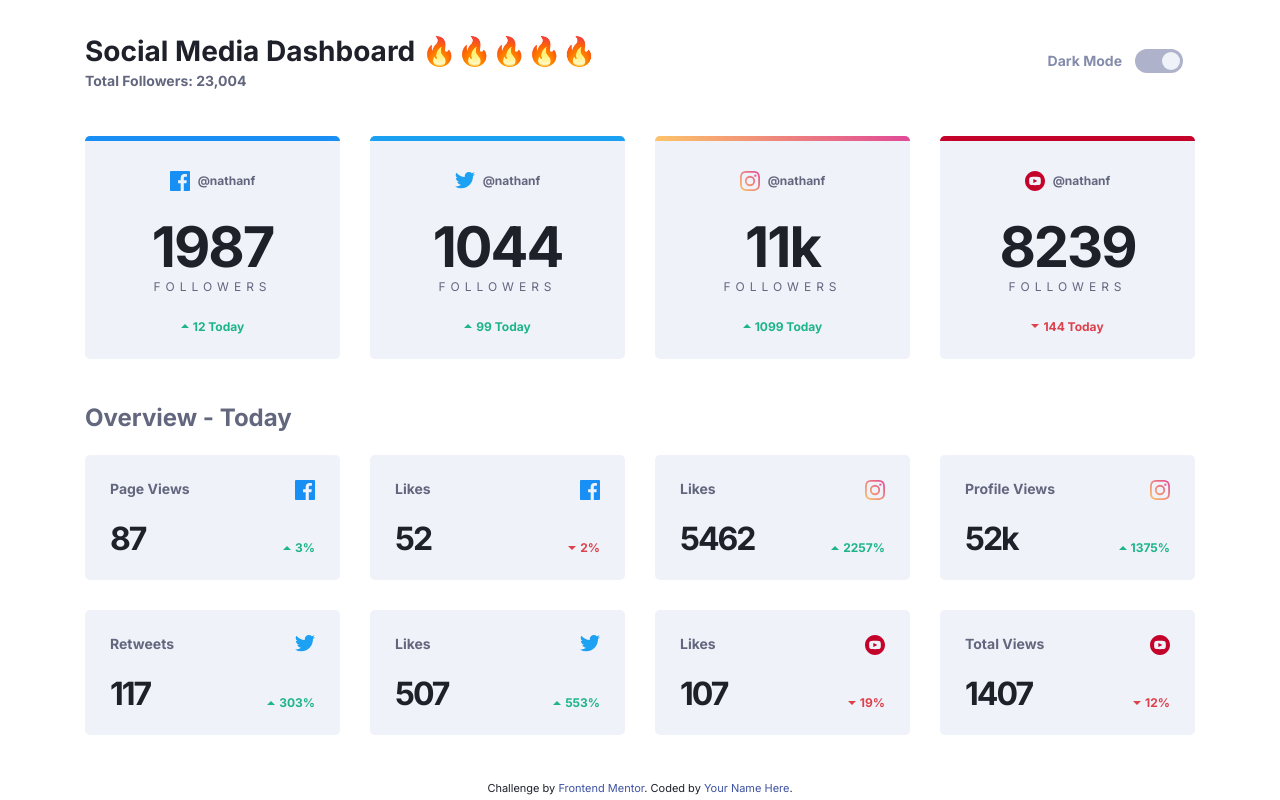
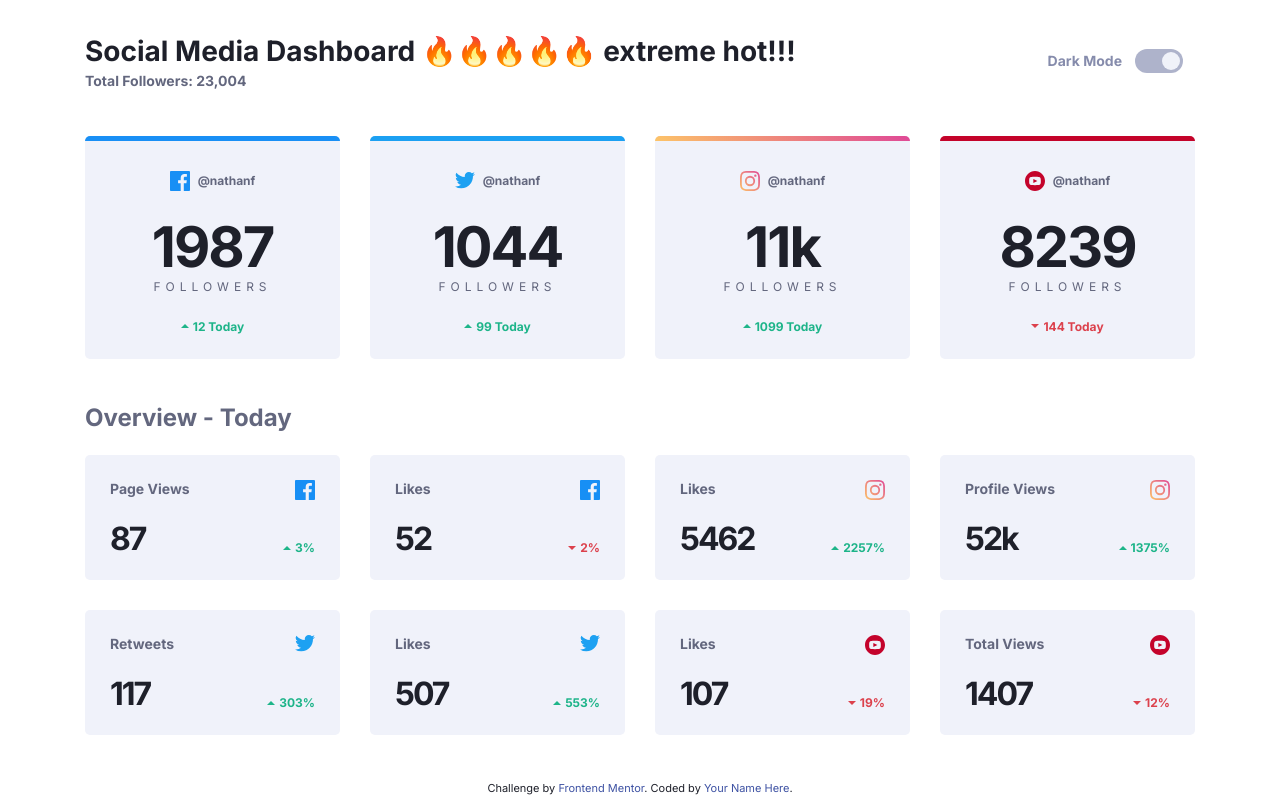
Before and after one commit to rvscc/social-test-1, a website: page index.html in a window 1280 px wide. Drawn offline with nearby package versions, Linux system fonts and the light colour scheme; files that its build step writes are made by us from their sources.

Commit message:
Updated h1

```diff
--- a/index.html
+++ b/index.html
@@ -39,7 +39,7 @@
   <body>
     <header class="header container">
       <div class="header__title">
-        <h1>Social Media Dashboard 🔥🔥🔥🔥🔥</h1>
+        <h1>Social Media Dashboard 🔥🔥🔥🔥🔥 extreme hot!!!</h1>
         <span class="header__subtitle">Total Followers: 23,004</span>
       </div>
 
```
